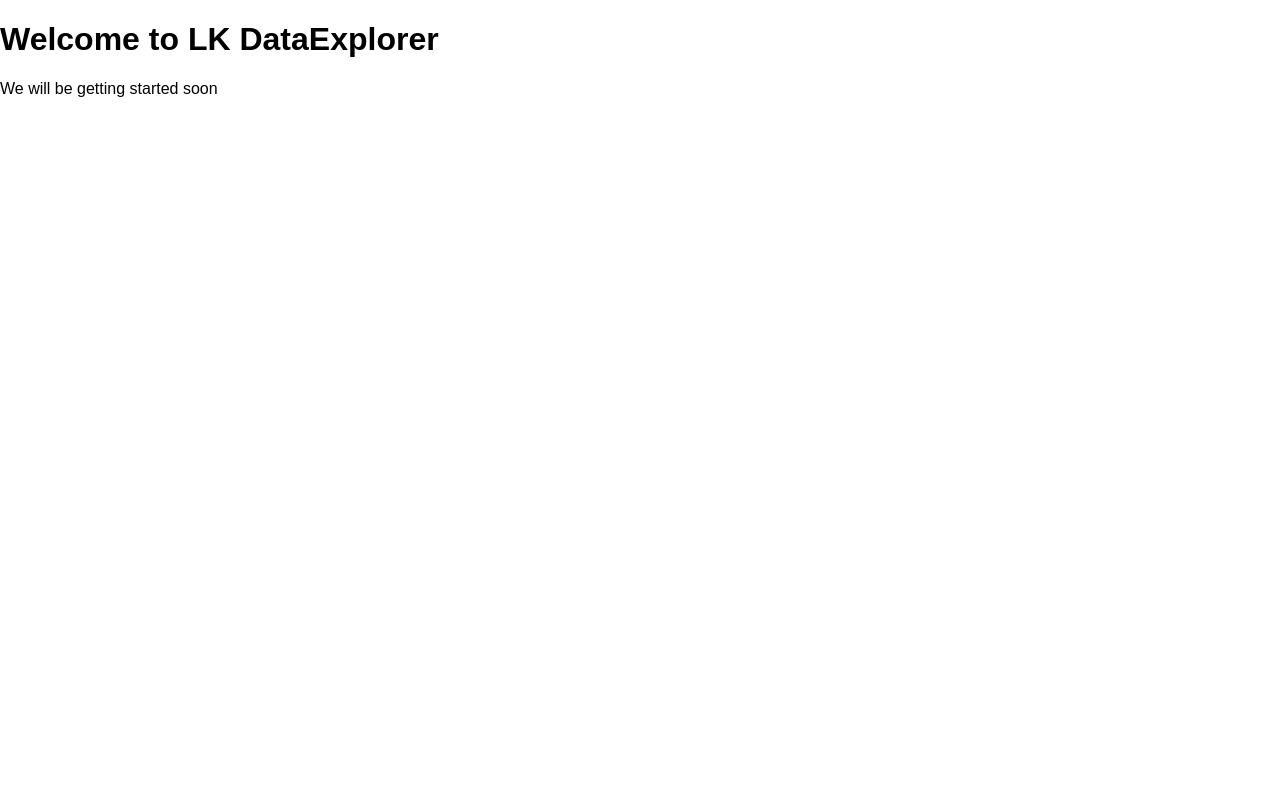
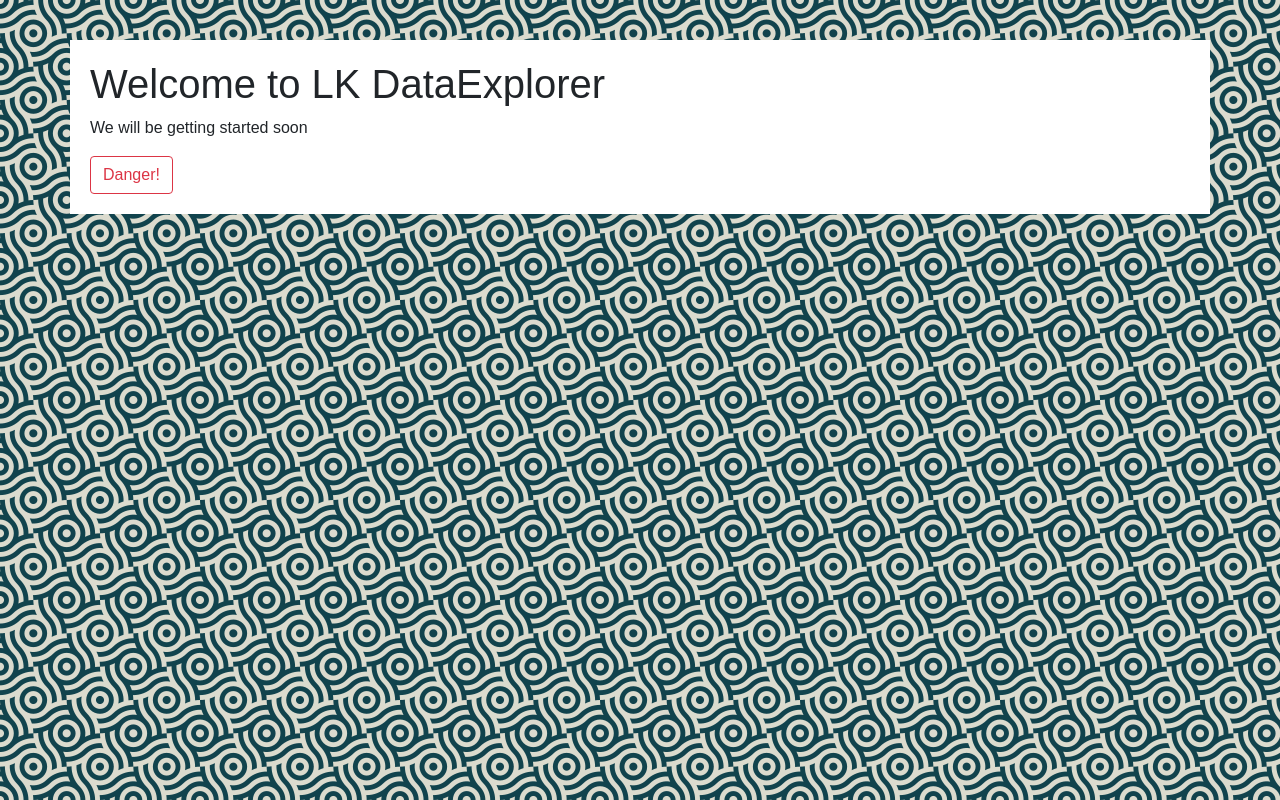
Before and after one commit to janithl/lk-dataexplorer, a React (Create React App) app: page / in a window 1280 px wide. Built offline with nearby package versions, Linux system fonts and the light colour scheme.

Commit message:
added location list screen, bootstrap and the react router

```diff
--- a/package.json
+++ b/package.json
@@ -3,10 +3,13 @@
   "version": "0.1.0",
   "private": true,
   "dependencies": {
+    "bootstrap": "^4.1.1",
     "react": "^16.4.0",
     "react-dom": "^16.4.0",
     "react-redux": "^5.0.7",
+    "react-router-dom": "^4.2.2",
     "react-scripts": "1.1.4",
+    "reactstrap": "^6.0.1",
     "redux": "^4.0.0",
     "redux-thunk": "^2.2.0"
   },
--- a/src/App.js
+++ b/src/App.js
@@ -1,15 +1,20 @@
 import React from "react";
 import { Provider } from "react-redux";
+import { BrowserRouter as Router, Route } from "react-router-dom";
+import { Container } from "reactstrap";
+
 import store from "./store";
+import HomeScreen from "./common/ui/Home";
+import LocationListScreen from "./locations/ui/LocationList";
 
 const App = () => (
   <Provider store={store}>
-    <div className="App">
-      <header className="App-header">
-        <h1 className="App-title">Welcome to LK DataExplorer</h1>
-      </header>
-      <p className="App-intro">We will be getting started soon</p>
-    </div>
+    <Router>
+      <Container className="main-container">
+        <Route exact path="/" component={HomeScreen} />
+        <Route exact path="/locations" component={LocationListScreen} />
+      </Container>
+    </Router>
   </Provider>
 );
 
--- /dev/null
+++ b/src/common/ui/Home.js
@@ -0,0 +1,20 @@
+import React from "react";
+import { Link } from "react-router-dom";
+
+import { Button } from "reactstrap";
+
+const Home = () => (
+  <div className="App">
+    <header className="App-header">
+      <h1 className="App-title">Welcome to LK DataExplorer</h1>
+    </header>
+    <p className="App-intro">We will be getting started soon</p>
+    <Link to="/locations">
+      <Button outline color="danger">
+        Danger!
+      </Button>
+    </Link>
+  </div>
+);
+
+export default Home;
--- a/src/index.css
+++ b/src/index.css
@@ -2,4 +2,11 @@ body {
   margin: 0;
   padding: 0;
   font-family: sans-serif;
+  background-image: url(./background.png);
 }
+
+.main-container {
+  background-color: white;
+  padding: 20px;
+  margin-top: 40px;
+}
--- a/src/locations/ui/LocationList.js
+++ b/src/locations/ui/LocationList.js
@@ -1,3 +1,12 @@
 import React from "react";
+import { connect } from "react-redux";
 
-const LocationList = ({ state }) => <pre>{JSON.stringify(state)}</pre>;
+export const LocationList = () => (
+  <div className="App">
+    <header className="App-header">
+      <h1 className="App-title">Locations</h1>
+    </header>
+  </div>
+);
+
+export default connect()(LocationList);
```
Also changed, not shown: src/index.js (+7 -6 lines), src/background.png (added), 1 other file (tests, documents, lock files or other folders).
